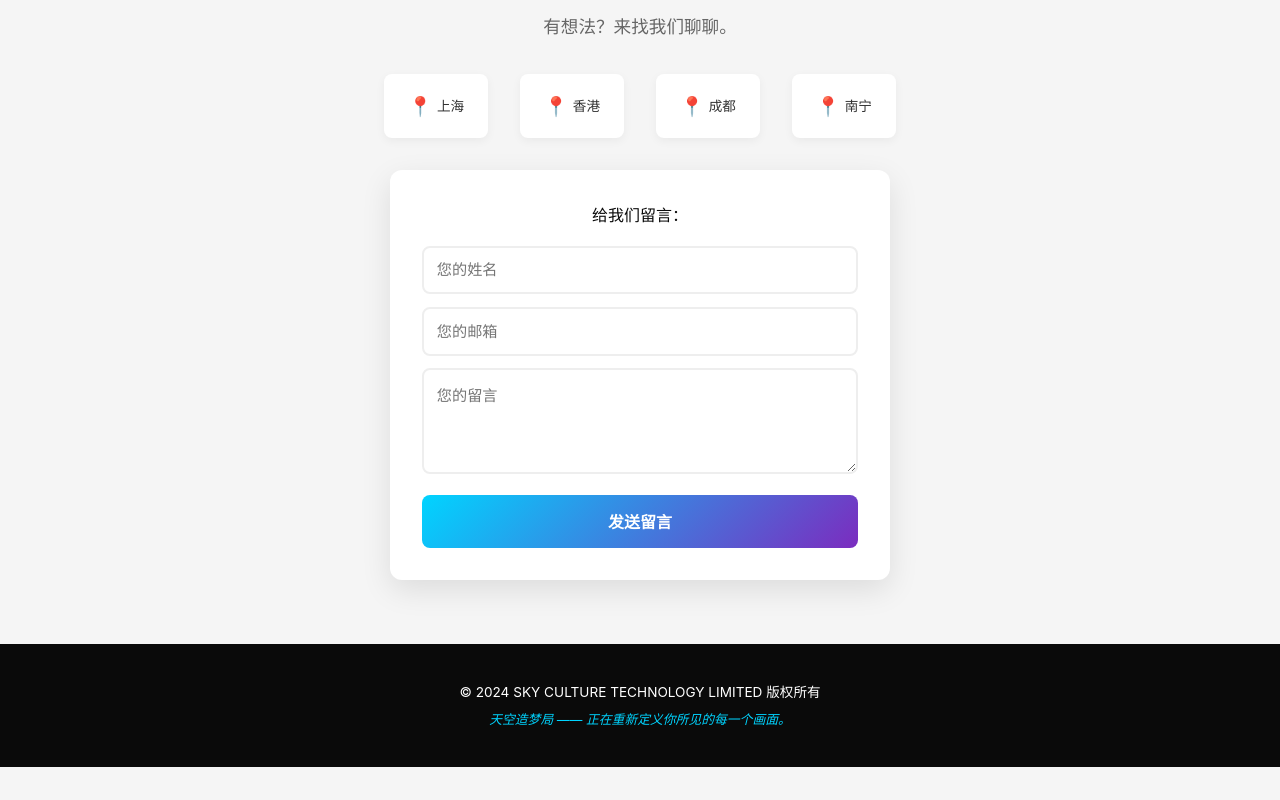
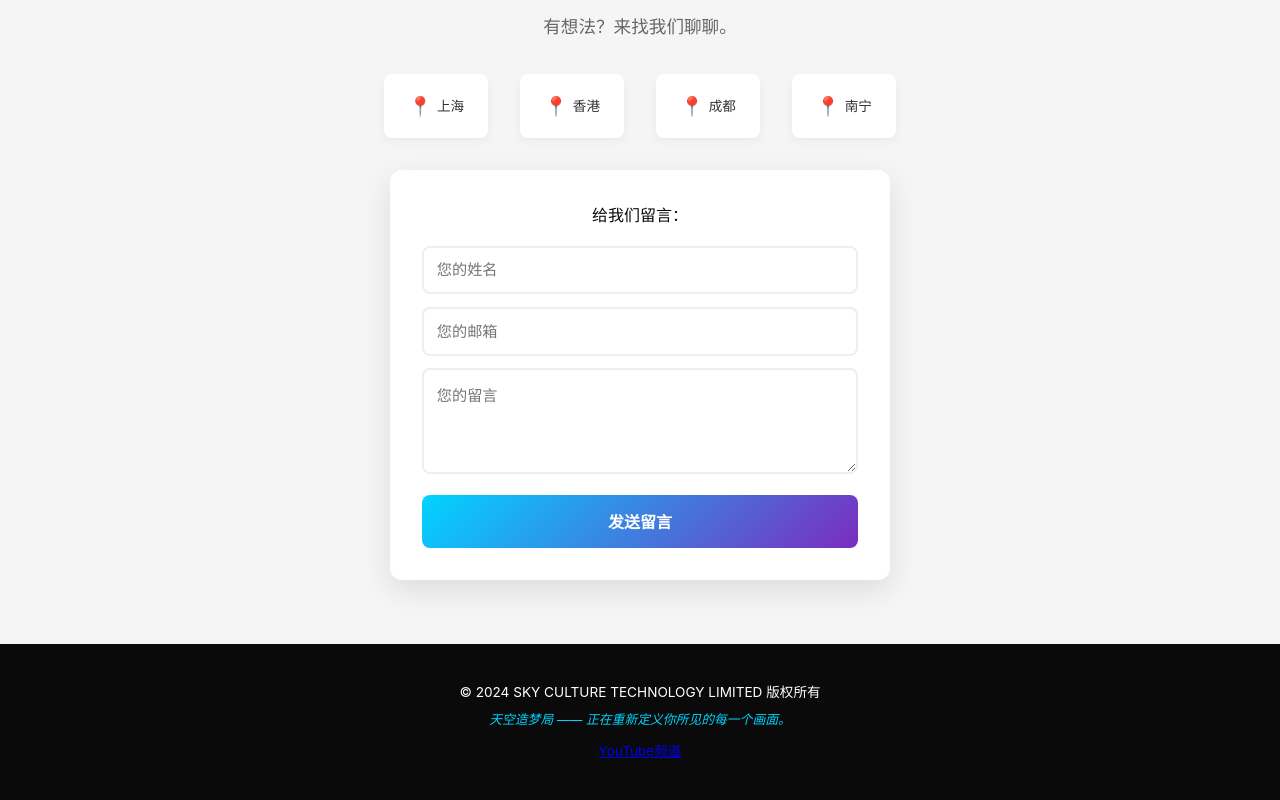
Before and after one commit to KJADEHOME/sky-aitec-website, a plain HTML site: page index-cn.html in a window 1280 px wide. Shown: the part 2796-3596 px from the top of the page. Before the commit the page ends 3563 px from the top, so only its background shows below. Drawn offline with Linux system fonts and the light colour scheme.

Commit message:
Update index-cn.html

```diff
--- a/index-cn.html
+++ b/index-cn.html
@@ -4,10 +4,11 @@
     <meta charset="UTF-8">
     <meta name="viewport" content="width=device-width, initial-scale=1.0">
     <title>SKY人工智能科技 | AI驱动的内容与数字化解决方案</title>
+    <meta name="description" content="香港天空文化科技 - AI内容创作、文旅数字化沉浸体验、企业数字化转型解决方案">
     <meta name="keywords" content="AIGC内容创作, AI视频制作, 企业数字化转型, VR AR沉浸体验, 大模型私有化部署, 文旅数字化, 文化出海">
-    <meta name="keywords" content="AI, AIGC, 数字化转型, VR, AR, 内容创作, 香港, 科技">
     <link rel="stylesheet" href="style.css">
-        <!-- Canonical & Robots -->
+
+    <!-- Canonical & Robots -->
     <link rel="canonical" href="https://www.sky-aitec.com/index-cn.html">
     <meta name="robots" content="index, follow">
 
@@ -55,9 +56,9 @@
             "contactType": "sales",
             "availableLanguage": ["Chinese", "English"]
           },
-         "sameAs": [
-  "https://www.youtube.com/@SKYAITECDREAM"
-]
+          "sameAs": [
+            "https://www.youtube.com/@SKYAITECDREAM"
+          ]
         },
         {
           "@type": "WebSite",
@@ -306,6 +307,9 @@
         <div class="footer-content">
             <p>&copy; 2024 SKY CULTURE TECHNOLOGY LIMITED 版权所有</p>
             <p class="footer-tagline">天空造梦局 —— 正在重新定义你所见的每一个画面。</p>
+            <p style="margin-top: 10px;">
+                <a href="https://www.youtube.com/@SKYAITECDREAM" target="_blank" rel="noopener">YouTube频道</a>
+            </p>
         </div>
     </footer>
 
```
